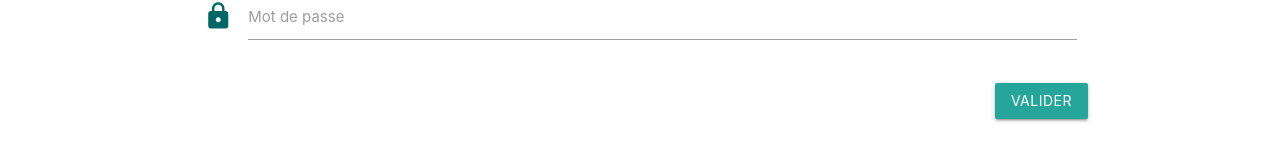
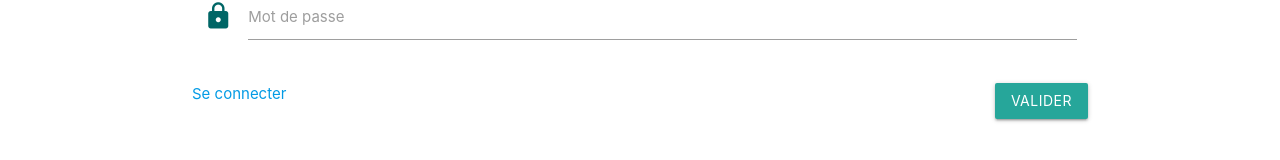
Before and after one commit to felixSabatie/TravelExpress, a Vue app in the folder front/: page /register in a window 1280 px wide. Shown: the part 290-450 px from the top of the page. Built offline with nearby package versions, Linux system fonts and the light colour scheme.

Commit message:
Add link between Login and Register vues

```diff
--- a/front/src/views/account/authentificationForm.vue
+++ b/front/src/views/account/authentificationForm.vue
@@ -27,6 +27,9 @@
         </div>
       </div>
       <button class="right btn">Valider</button>
+      <router-link v-if="!this.isAlreadyRegistered" to="Login">Se connecter</router-link>
+      <router-link v-else to="Register">S'inscrire</router-link>
+
     </form>
   </div>
 </template>
```
